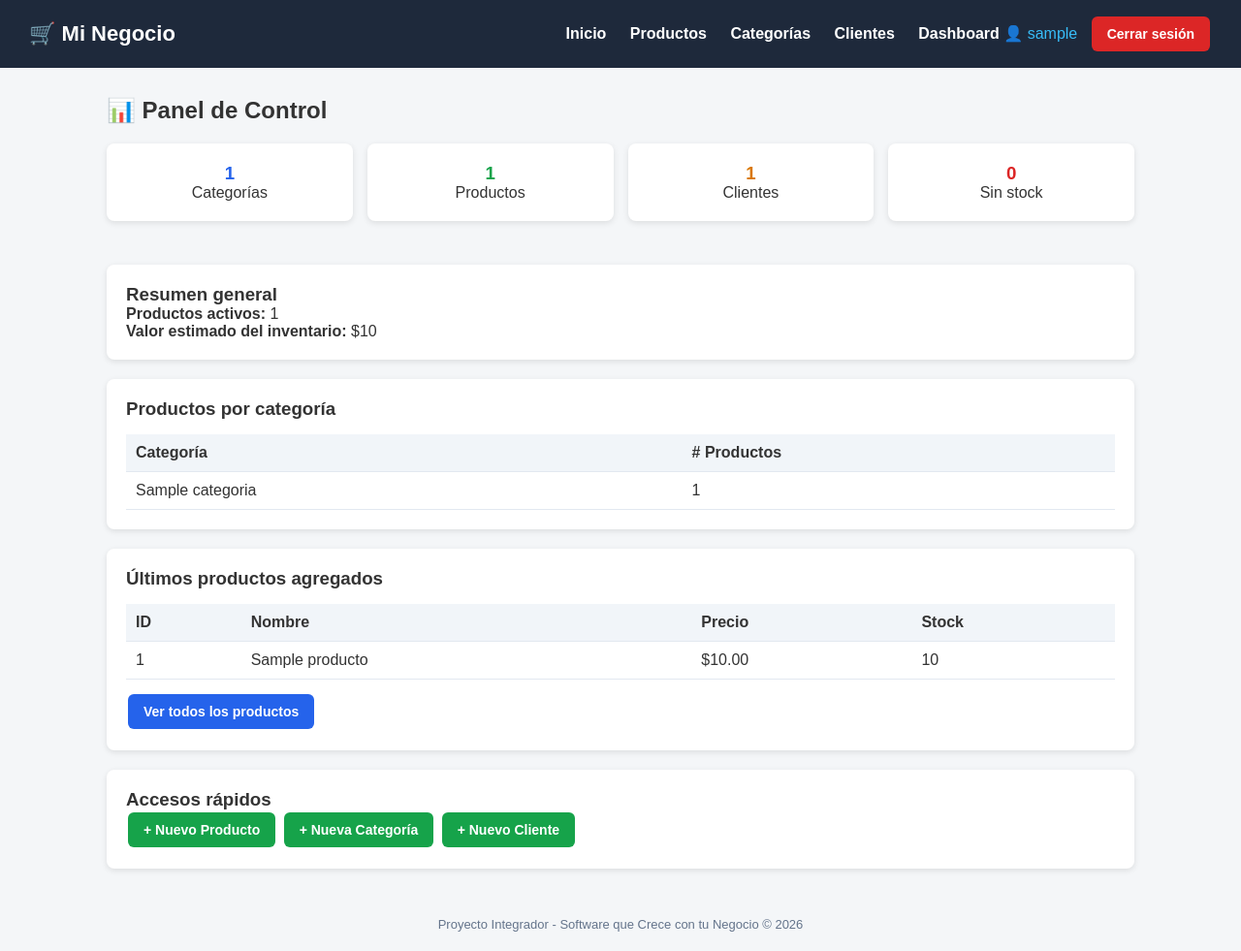
After one commit to dimg101227hmczrsa6-ai/mi-negocio-django-3, a Django app: page /dashboard/ in a window 1280 px wide. The commit adds this page. Shown: the whole page at 97% size. Run offline with Django 5.2, Linux system fonts and the light colour scheme; a user stored in the database is signed in; tables that the repository leaves empty hold one stand-in row (values such as "Sample post").

Commit message:
Dashboard

```diff
--- a/templates/base.html
+++ b/templates/base.html
@@ -59,10 +59,11 @@
             <a href="{% url 'lista_categorias' %}">Categorías</a>
             <a href="{% url 'lista_clientes' %}">Clientes</a>
             {% if user.is_authenticated %}
-                <span>👤 {{ user.username }}</span>
-                <form method="post" action="{% url 'logout' %}" style="display:inline;">
+                <a href="{% url 'dashboard' %}">Dashboard</a>
+                <span style="color:#38bdf8;">👤 {{ user.username }}</span>
+                <form action="{% url 'logout' %}" method="post" style="display:inline;">
                     {% csrf_token %}
-                    <button type="submit" style="background:none; border:none; color:#fff; font-weight:bold; font-size:inherit; cursor:pointer; margin-left:20px;">Cerrar sesión</button>
+                    <button type="submit" class="btn btn-danger" style="margin-left:10px;">Cerrar sesión</button>
                 </form>
             {% else %}
                 <a href="{% url 'login' %}">Iniciar sesión</a>
--- /dev/null
+++ b/tienda/templates/tienda/dashboard.html
@@ -0,0 +1,85 @@
+{% extends 'base.html' %}
+
+{% block title %}Dashboard - Mi Negocio{% endblock %}
+
+{% block content %}
+<h2 style="margin-bottom:20px;">📊 Panel de Control</h2>
+
+<!-- Tarjetas de resumen -->
+<div style="display:grid; grid-template-columns: repeat(auto-fit, minmax(200px, 1fr)); gap:15px; margin-bottom:25px;">
+    <div class="card" style="text-align:center;">
+        <h3 style="color:#2563eb;">{{ total_categorias }}</h3>
+        <p>Categorías</p>
+    </div>
+    <div class="card" style="text-align:center;">
+        <h3 style="color:#16a34a;">{{ total_productos }}</h3>
+        <p>Productos</p>
+    </div>
+    <div class="card" style="text-align:center;">
+        <h3 style="color:#d97706;">{{ total_clientes }}</h3>
+        <p>Clientes</p>
+    </div>
+    <div class="card" style="text-align:center;">
+        <h3 style="color:#dc2626;">{{ productos_sin_stock }}</h3>
+        <p>Sin stock</p>
+    </div>
+</div>
+
+<!-- Valor del inventario y activos -->
+<div class="card">
+    <h3>Resumen general</h3>
+    <p><strong>Productos activos:</strong> {{ productos_activos }}</p>
+    <p><strong>Valor estimado del inventario:</strong> ${{ valor_inventario }}</p>
+</div>
+
+<!-- Productos por categoría -->
+<div class="card">
+    <h3>Productos por categoría</h3>
+    <table>
+        <thead>
+            <tr><th>Categoría</th><th># Productos</th></tr>
+        </thead>
+        <tbody>
+            {% for cat in por_categoria %}
+            <tr>
+                <td>{{ cat.nombre }}</td>
+                <td>{{ cat.num_productos }}</td>
+            </tr>
+            {% empty %}
+            <tr><td colspan="2">No hay categorías registradas.</td></tr>
+            {% endfor %}
+        </tbody>
+    </table>
+</div>
+
+<!-- Últimos productos -->
+<div class="card">
+    <h3>Últimos productos agregados</h3>
+    <table>
+        <thead>
+            <tr><th>ID</th><th>Nombre</th><th>Precio</th><th>Stock</th></tr>
+        </thead>
+        <tbody>
+            {% for p in ultimos_productos %}
+            <tr>
+                <td>{{ p.id }}</td>
+                <td>{{ p.nombre }}</td>
+                <td>${{ p.precio }}</td>
+                <td>{{ p.stock }}</td>
+            </tr>
+            {% empty %}
+            <tr><td colspan="4">No hay productos registrados.</td></tr>
+            {% endfor %}
+        </tbody>
+    </table>
+    <a href="{% url 'lista_productos' %}" class="btn btn-primary" style="margin-top:15px;">Ver todos los productos</a>
+</div>
+
+<!-- Accesos rápidos -->
+<div class="card">
+    <h3>Accesos rápidos</h3>
+    <a href="{% url 'crear_producto' %}" class="btn btn-success">+ Nuevo Producto</a>
+    <a href="{% url 'crear_categoria' %}" class="btn btn-success">+ Nueva Categoría</a>
+    <a href="{% url 'crear_cliente' %}" class="btn btn-success">+ Nuevo Cliente</a>
+</div>
+{% endblock %}
--- a/tienda/urls.py
+++ b/tienda/urls.py
@@ -22,4 +22,8 @@ urlpatterns = [
     path('clientes/crear/', views.crear_cliente, name='crear_cliente'),
     path('clientes/editar/<int:pk>/', views.editar_cliente, name='editar_cliente'),
     path('clientes/eliminar/<int:pk>/', views.eliminar_cliente, name='eliminar_cliente'),
+
+    path('dashboard/', views.dashboard, name='dashboard'),
+
+    path('hola/', views.hola_mundo, name='hola_mundo'),
 ]
--- a/tienda/views.py
+++ b/tienda/views.py
@@ -3,6 +3,7 @@ from django.contrib import messages
 from django.contrib.auth.decorators import login_required
 from .models import Categoria, Producto, Cliente
 from .forms import CategoriaForm, ProductoForm, ClienteForm
+from django.db.models import Count, Sum
 # Create your views here.
 from django.http import HttpResponse
 
@@ -136,3 +137,38 @@ def eliminar_cliente(request, pk):
         messages.success(request, 'Cliente eliminado correctamente.')
         return redirect('lista_clientes')
     return render(request, 'tienda/clientes/eliminar.html', {'cliente': cliente})
+
+@login_required
+def dashboard(request):
+    total_categorias = Categoria.objects.count()
+    total_productos = Producto.objects.count()
+    total_clientes = Cliente.objects.count()
+    productos_activos = Producto.objects.filter(activo=True).count()
+    productos_sin_stock = Producto.objects.filter(stock=0).count()
+
+    # Valor total del inventario
+    valor_inventario = Producto.objects.aggregate(
+        total=Sum('precio')
+    )['total'] or 0
+
+    # Últimos 5 productos creados
+    ultimos_productos = Producto.objects.order_by('-id')[:5]
+
+    # Productos por categoría
+    por_categoria = (
+        Categoria.objects
+        .annotate(num_productos=Count('producto'))
+        .order_by('-num_productos')
+    )
+
+    context = {
+        'total_categorias': total_categorias,
+        'total_productos': total_productos,
+        'total_clientes': total_clientes,
+        'productos_activos': productos_activos,
+        'productos_sin_stock': productos_sin_stock,
+        'valor_inventario': valor_inventario,
+        'ultimos_productos': ultimos_productos,
+        'por_categoria': por_categoria,
+    }
+    return render(request, 'tienda/dashboard.html', context)
```
